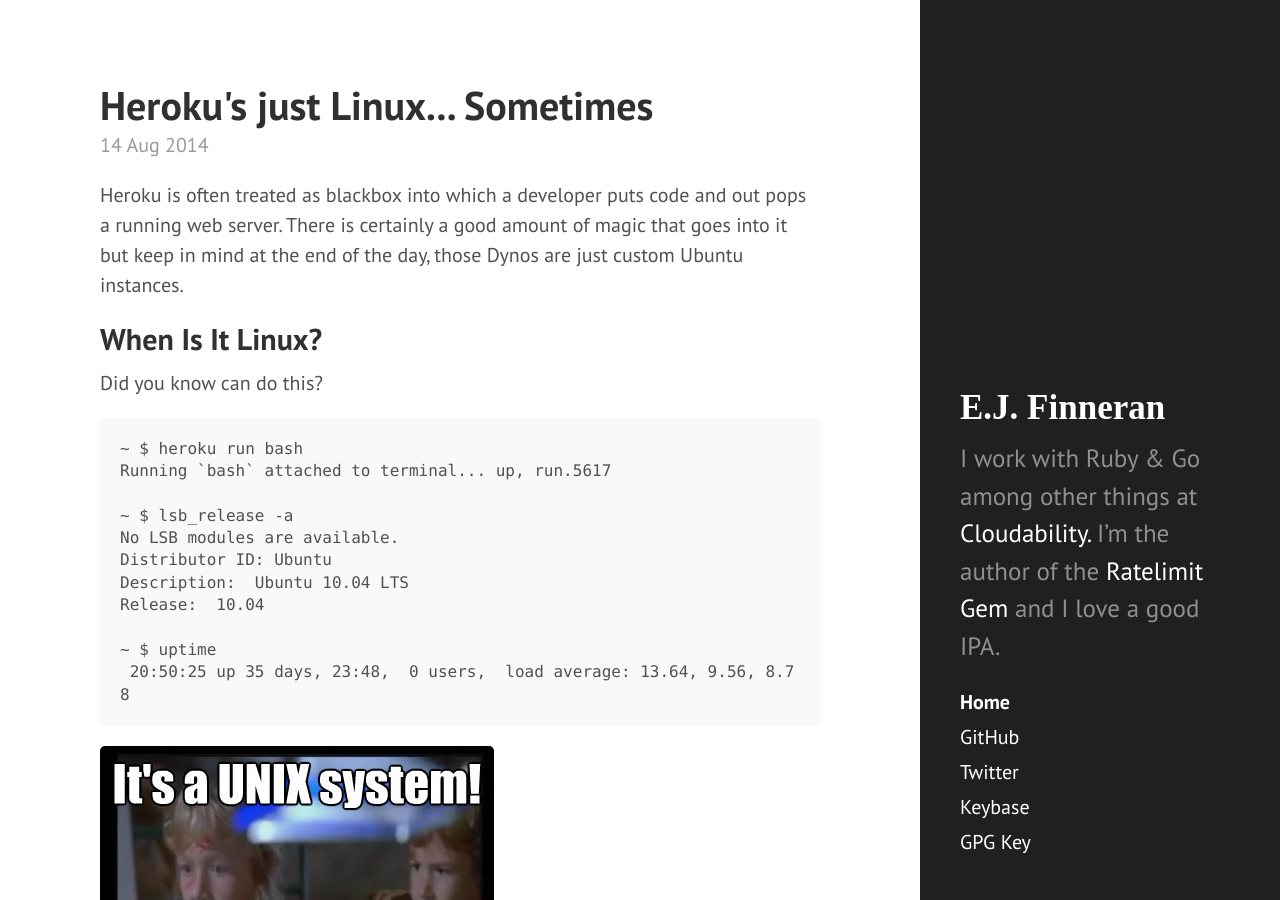
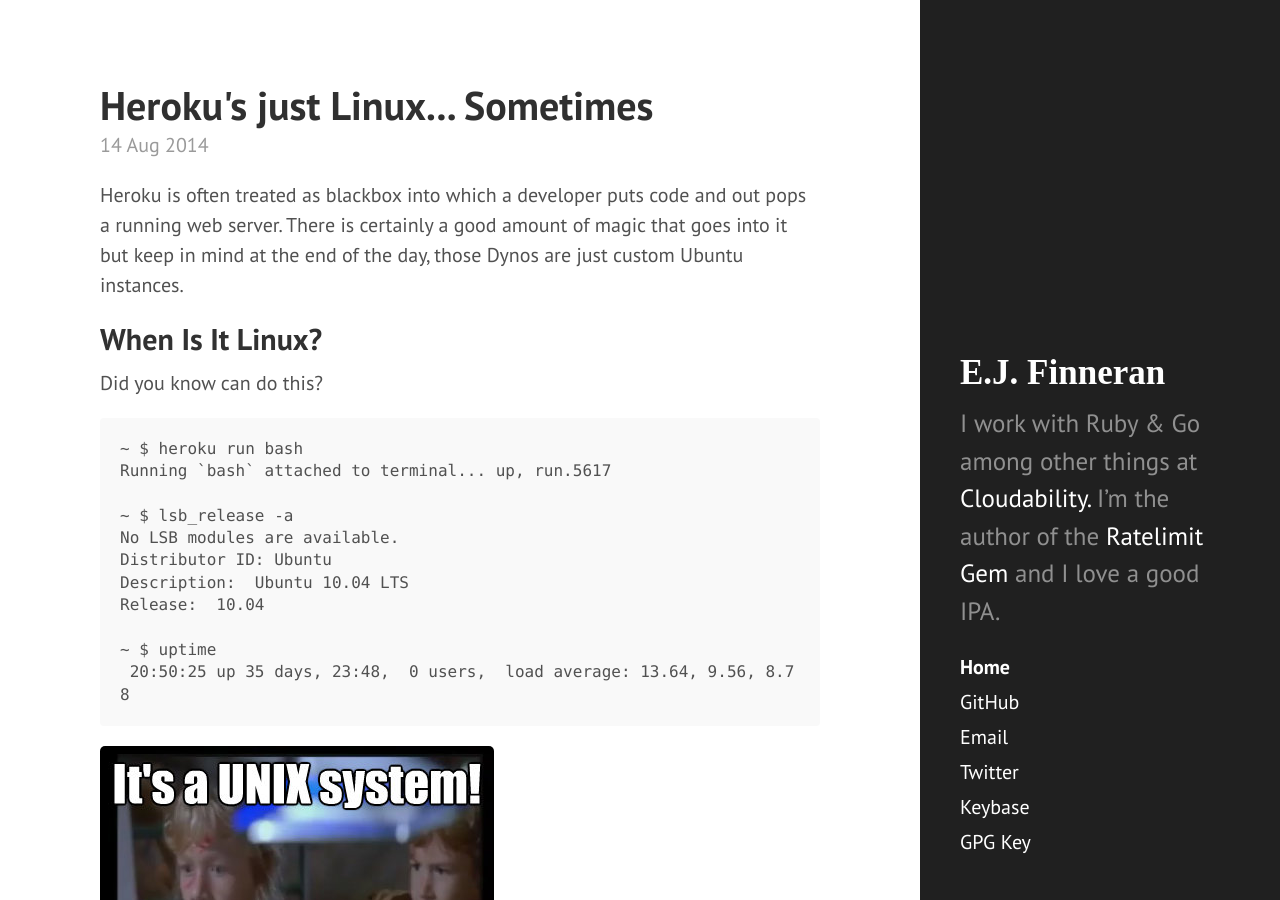
Before and after one commit to ejfinneran/ejfinneran.github.com, a Jekyll site: the page built from index.html, in a window 1280 px wide and 900 px high. Built offline with Jekyll 4.4.1, drawn with Linux system fonts in a browser that asks for light colours; Markdown is read by kramdown in place of the engine named in the settings; the list of posts is cut into pages by our own code.

Commit message:
Add email link

```diff
--- a/_includes/sidebar.html
+++ b/_includes/sidebar.html
@@ -12,6 +12,7 @@
     <nav class="sidebar-nav">
       <a class="sidebar-nav-item{% if page.url == site.baseurl %} active{% endif %}" href="{{ site.baseurl }}">Home</a>
       <a class="sidebar-nav-item" href="https://github.com/ejfinneran">GitHub</a>
+      <a class="sidebar-nav-item" href="mailto:ej.finneran@gmail.com">Email</a>
       <a class="sidebar-nav-item" href="https://twitter.com/ejfinneran">Twitter</a>
       <a class="sidebar-nav-item" href="https://keybase.io/ejfinneran">Keybase</a>
 
```
